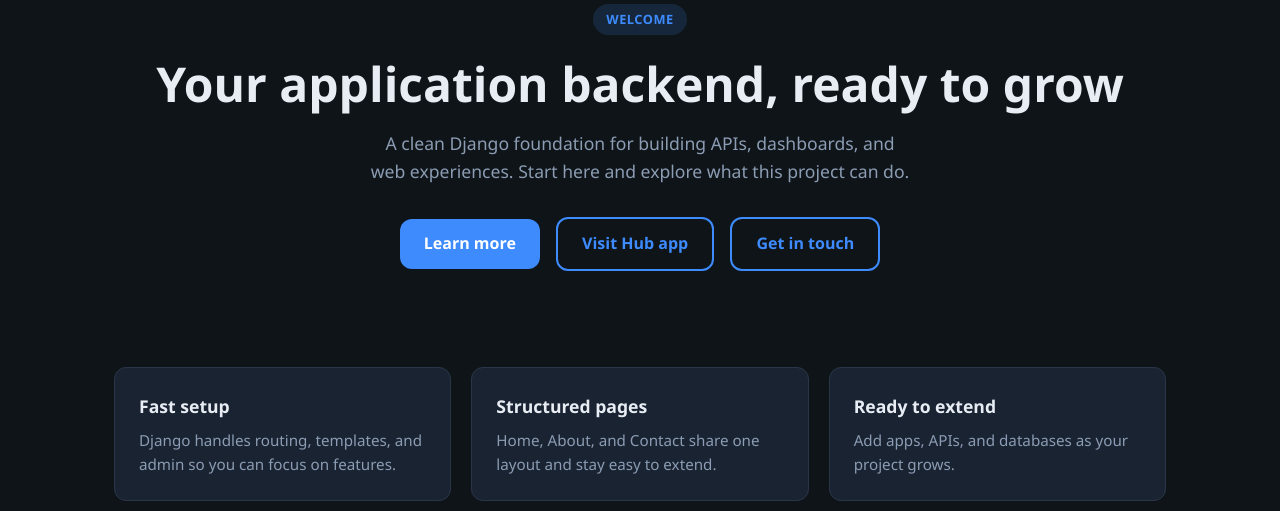
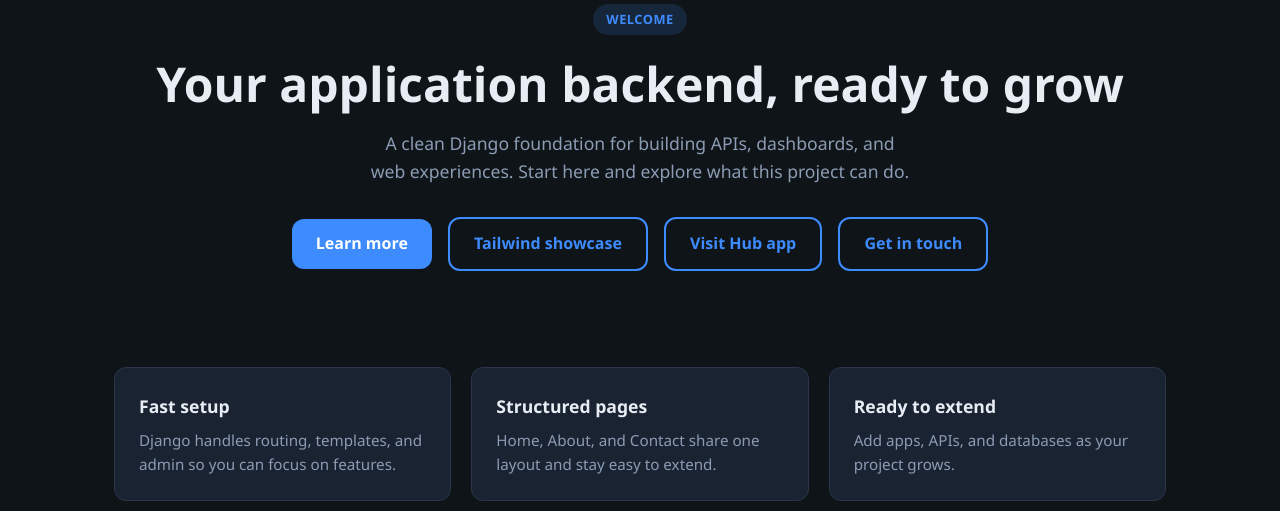
Before and after one commit to faisal03-develop/Django-Backend, a Django app: template templates/home.html in a window 1280 px wide. Shown: the part 159-670 px from the top of the page. Run offline with Django 5.2, Linux system fonts and the light colour scheme; the template is opened without the code that fills it, so the values that code supplies are empty; parts of the project's set-up code (start-up, migrations or seed data) failed here and were passed over; some libraries are stand-ins or nearby versions.

Commit message:
Update home page template to include link to Tailwind showcase

```diff
--- a/templates/home.html
+++ b/templates/home.html
@@ -12,6 +12,7 @@
     </p>
     <div class="btn-group">
         <a href="{% url 'about' %}" class="btn">Learn more</a>
+        <a href="{% url 'showcase' %}" class="btn btn-outline">Tailwind showcase</a>
         <a href="{% url 'hub:index' %}" class="btn btn-outline">Visit Hub app</a>
         <a href="{% url 'contact' %}" class="btn btn-outline">Get in touch</a>
     </div>
```
